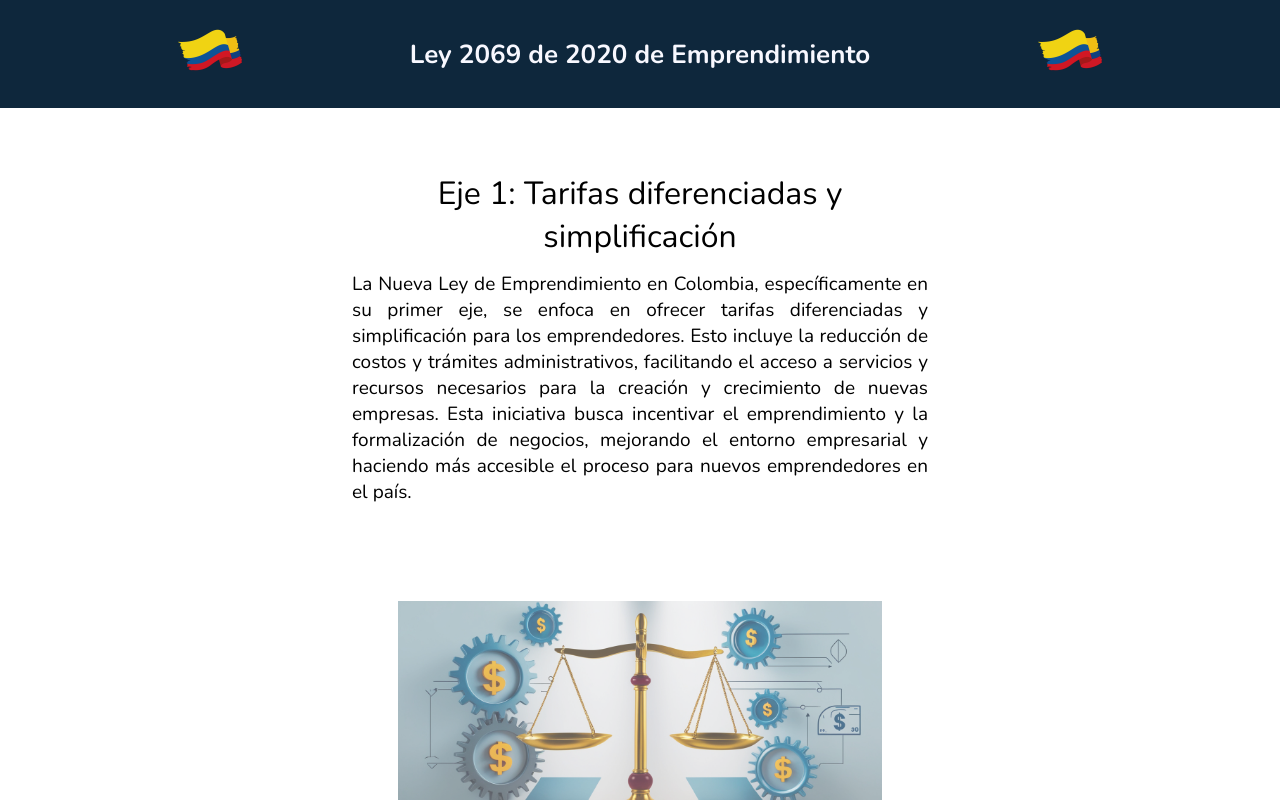
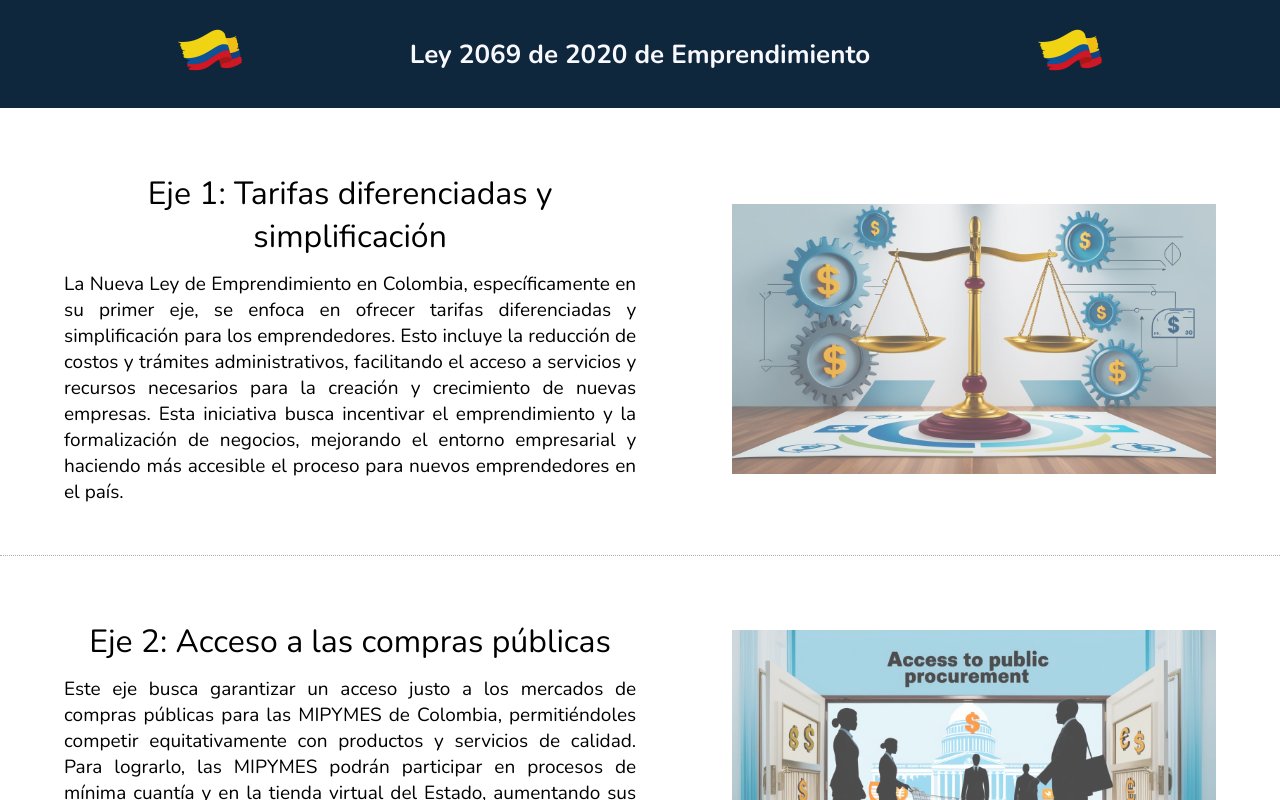
Before and after one commit to Maketa88/Enprenderismo, a React (Vite) app: page / in a window 1280 px wide. Shown: the top 800 px of the page. Built offline with nearby package versions, Linux system fonts and the light colour scheme.

Commit message:
Update vision.css

```diff
--- a/src/Layouts/Company/vision.css
+++ b/src/Layouts/Company/vision.css
@@ -16,13 +16,13 @@
 .countero {
   display: flex;
   align-items: center;
-  justify-content: center;
+  justify-content: space-evenly;
 
 
   text-align: justify;
   gap: 6rem;
   padding: 4rem;
-  flex-wrap: wrap;
+  flex-wrap: nowrap;
 
 
 
```
